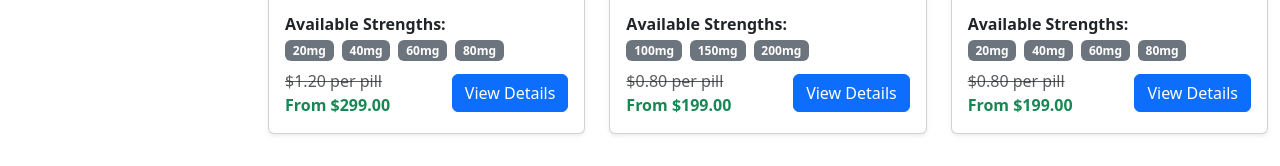
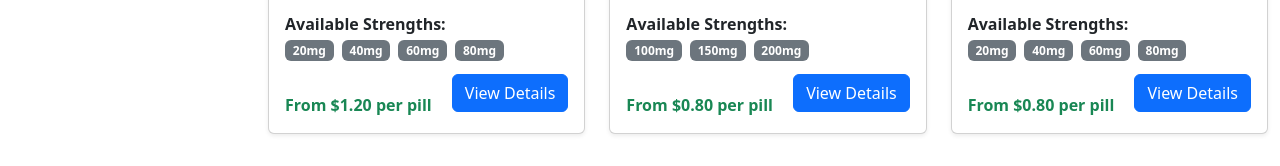
Before and after one commit to Veeramanikandanr48/meds-frontend, a React (Create React App) app: page /offer in a window 1280 px wide. Shown: the part 687-853 px from the top of the page. Built offline with nearby package versions, Linux system fonts and the light colour scheme; no server answers.

Commit message:
Update OfferPage.jsx

```diff
--- a/src/Pages/OfferPage.jsx
+++ b/src/Pages/OfferPage.jsx
@@ -40,11 +40,11 @@ const OfferPage = () => {
                     <div className="d-flex justify-content-between align-items-center">
                       <div>
                         <span className="text-muted text-decoration-line-through">
-                          {product.prices[0].pills[0].discountPrice}
+                          {product.prices[0].pills[0].grossprice}
                         </span>
                         <br />
                         <span className="text-success fw-bold">
-                          From {product.prices[0].pills[0].price}
+                          From {product.prices[0].pills[0].discountPrice}
                         </span>
                       </div>
                       <Link
```
